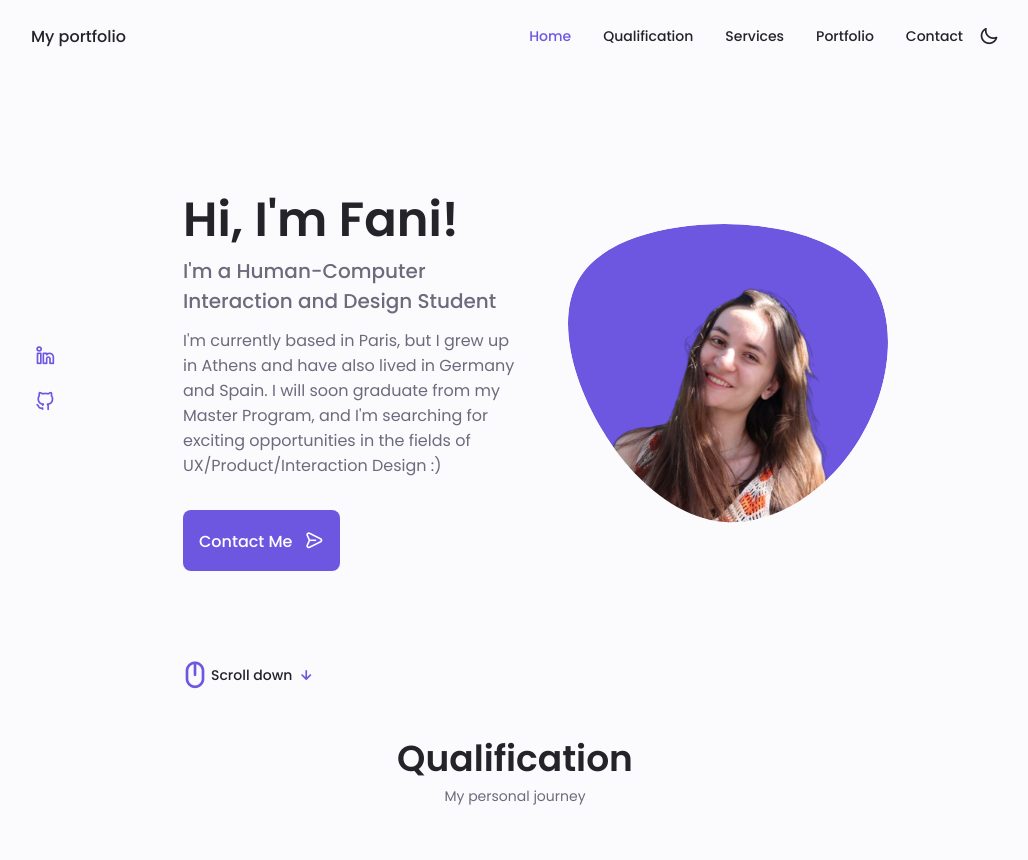
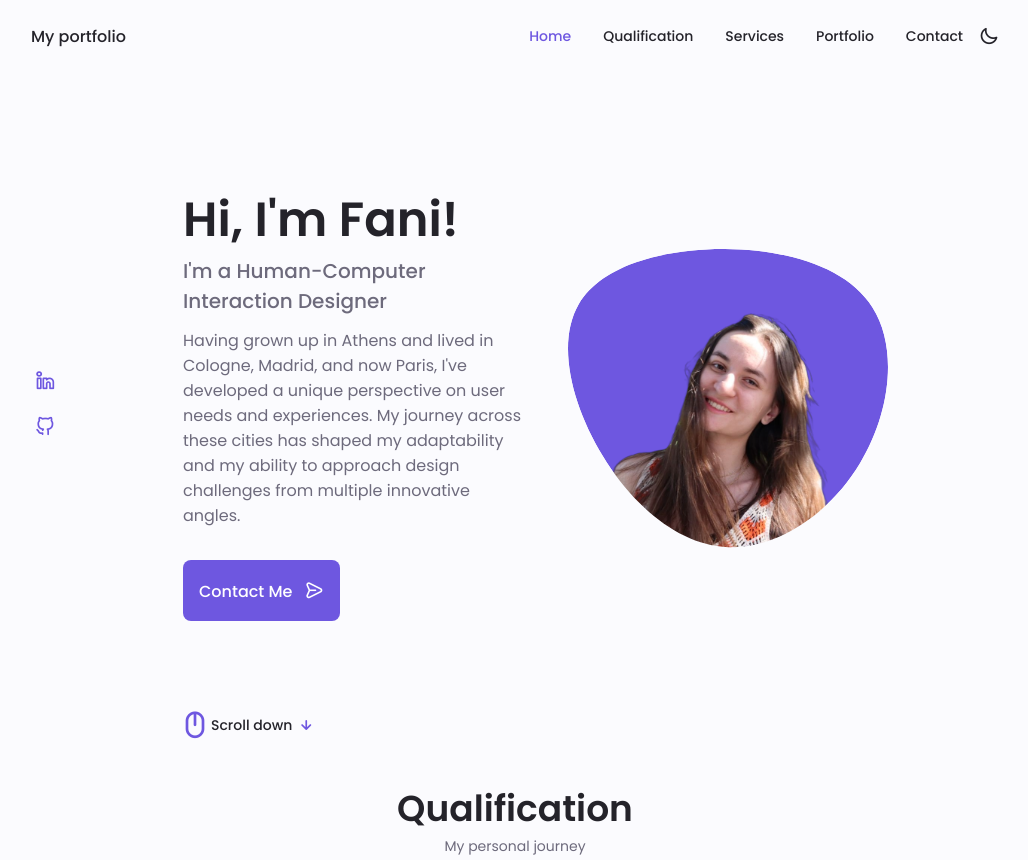
Before and after one commit to Fanikal/My-Portfolio, a plain HTML site: page index.html in a window 1280 px wide. Shown: the top 860 px of the page, without its empty margins (125-1153 px from the left). Drawn offline with nearby package versions, Linux system fonts and the light colour scheme.

Commit message:
update description

```diff
--- a/index.html
+++ b/index.html
@@ -105,8 +105,8 @@
 
                     <div class="home__data">
                         <h1 class="home__title">Hi, I'm Fani!</h1>
-                        <h3 class="home__subtitle">I'm a Human-Computer Interaction and Design Student</h3>
-                        <p class="home__description">I'm currently based in Paris, but I grew up in Athens and have also lived in Germany and Spain. I will soon graduate from my Master Program, and I'm searching for exciting opportunities in the fields of UX/Product/Interaction Design :)</p>
+                        <h3 class="home__subtitle">I'm a Human-Computer Interaction Designer</h3>
+                        <p class="home__description">Having grown up in Athens and lived in Cologne, Madrid, and now Paris, I've developed a unique perspective on user needs and experiences. My journey across these cities has shaped my adaptability and my ability to approach design challenges from multiple innovative angles. </p>
                         <a href="#contact" class="button button-flex">
                             Contact Me <i class="uil uil-message button__icon"></i>
                         </a>
```
